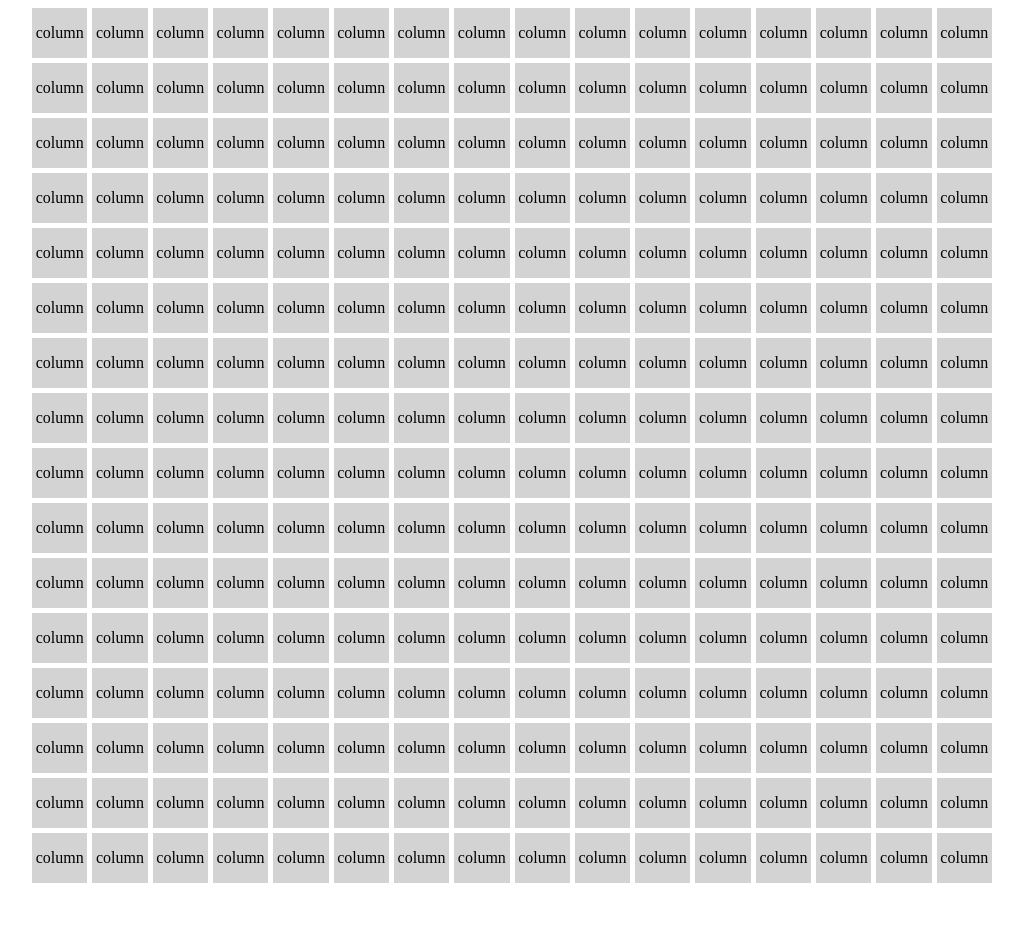
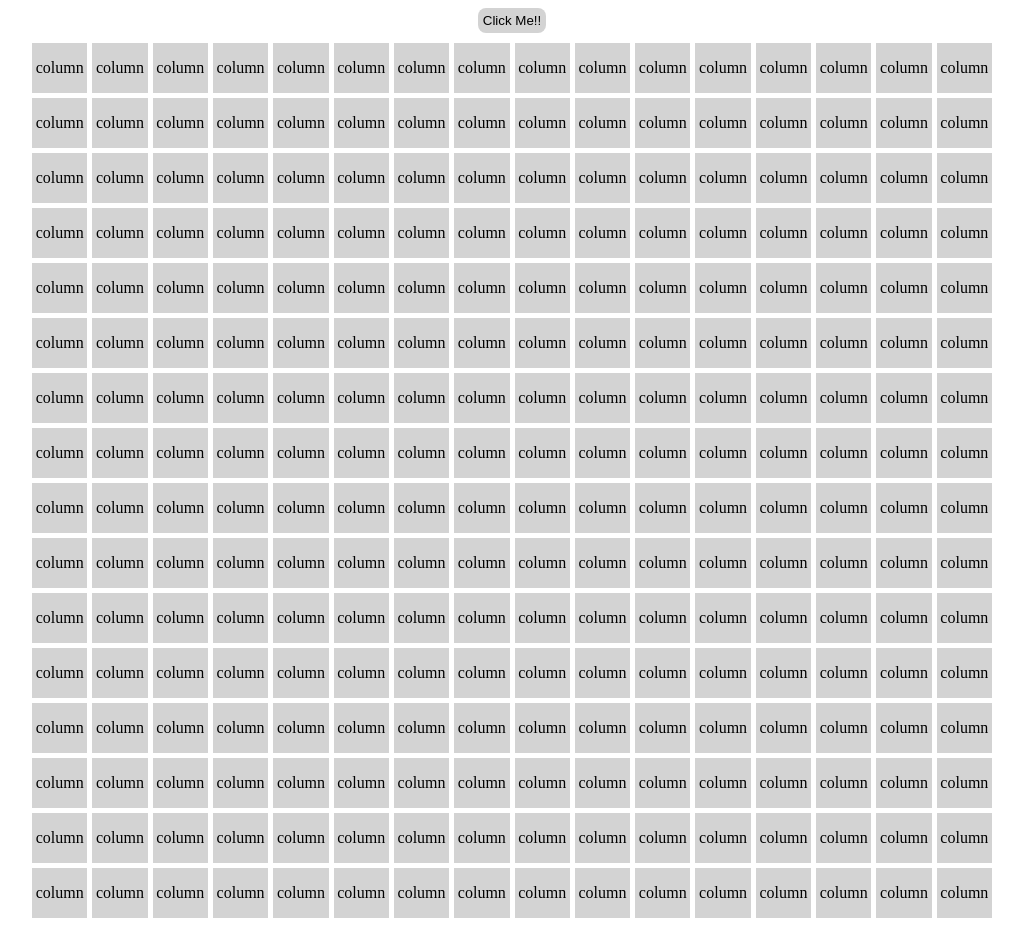
Before and after one commit to Torolero/etch-a-sketch, a plain HTML site: page index.html in a window 1280 px wide. Shown: the whole page, without its empty margins (128-1151 px from the left). Before the commit the page ends 896 px from the top, so only its background shows below. Drawn offline with Linux system fonts and the light colour scheme.

Commit message:
Create button and add styling to it
Created a button at the top and added styling to it.

```diff
--- a/script.js
+++ b/script.js
@@ -1,4 +1,23 @@
 /*Create divs with js to go inside div with ID "container" */
+const body = document.querySelector("body");
+const  button = document.createElement("button");
+body.prepend(button);
+button.textContent = "Click Me!!";
+button.classList.add("buttonStyling");
+button.addEventListener('mouseenter', (event) => {
+    button.classList.add("hoverButton");
+
+    button.addEventListener('mouseleave', (event) => {
+        button.classList.remove("hoverButton");
+    });
+});
+
+button.addEventListener('click', (event) => {
+    let userInput = prompt("Enter a number");
+});
+
+
+
 const containerDiv = document.getElementById("container");
 
 for (let i = 0; i < 16; i++) {
--- a/stylsheet.css
+++ b/stylsheet.css
@@ -3,6 +3,21 @@
 /*Watchout for borders & margins that will modify size of squares*/
 body {
     text-align: center;
+}
+
+.buttonStyling {
+    margin-bottom: 10px;
+    /* background-color: lightcoral; */
+    background-color: lightgray;
+    border: none;
+    border-radius: 8px;
+    text-align: center;
+    cursor: pointer;
+    padding: 5px;
+}
+
+.hoverButton {
+    background-color: lightcoral;
 }
 
 #container {
```
